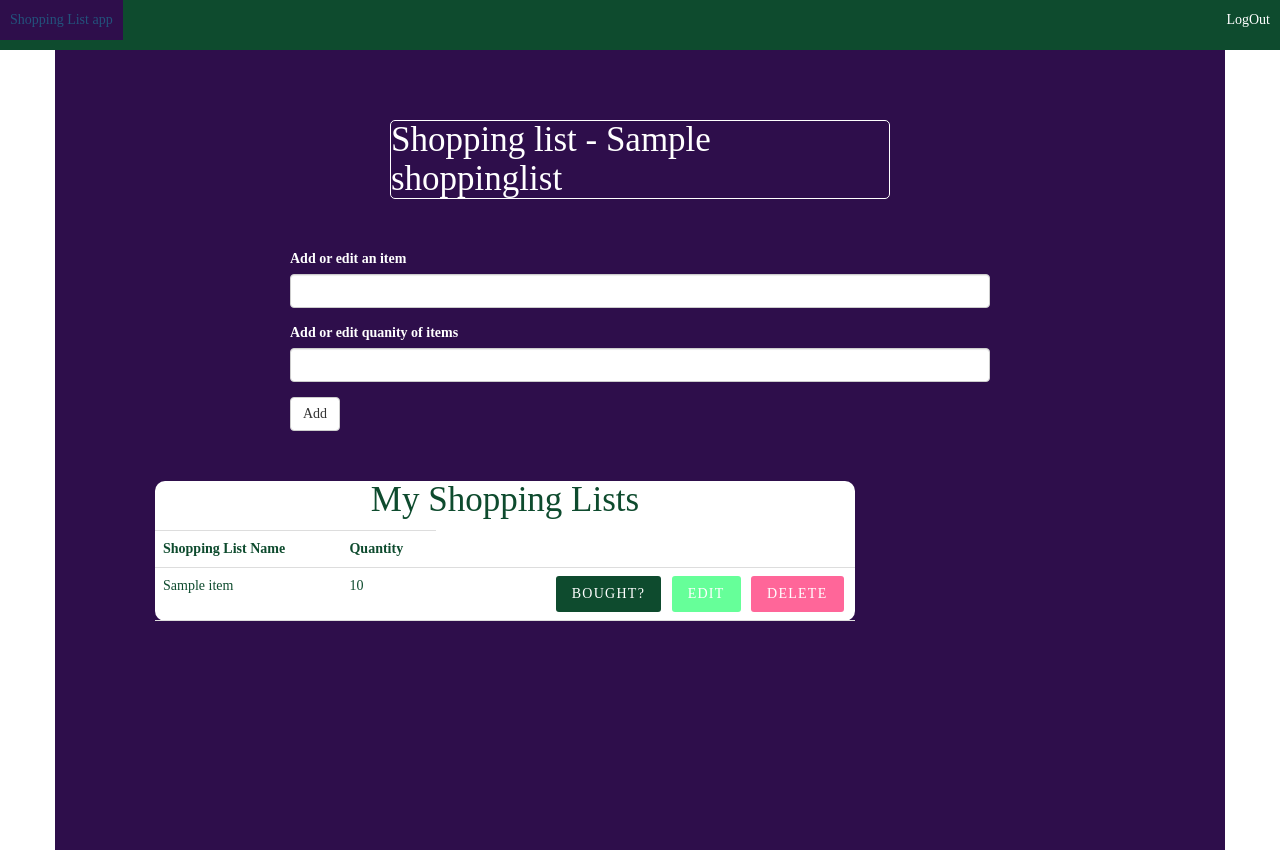
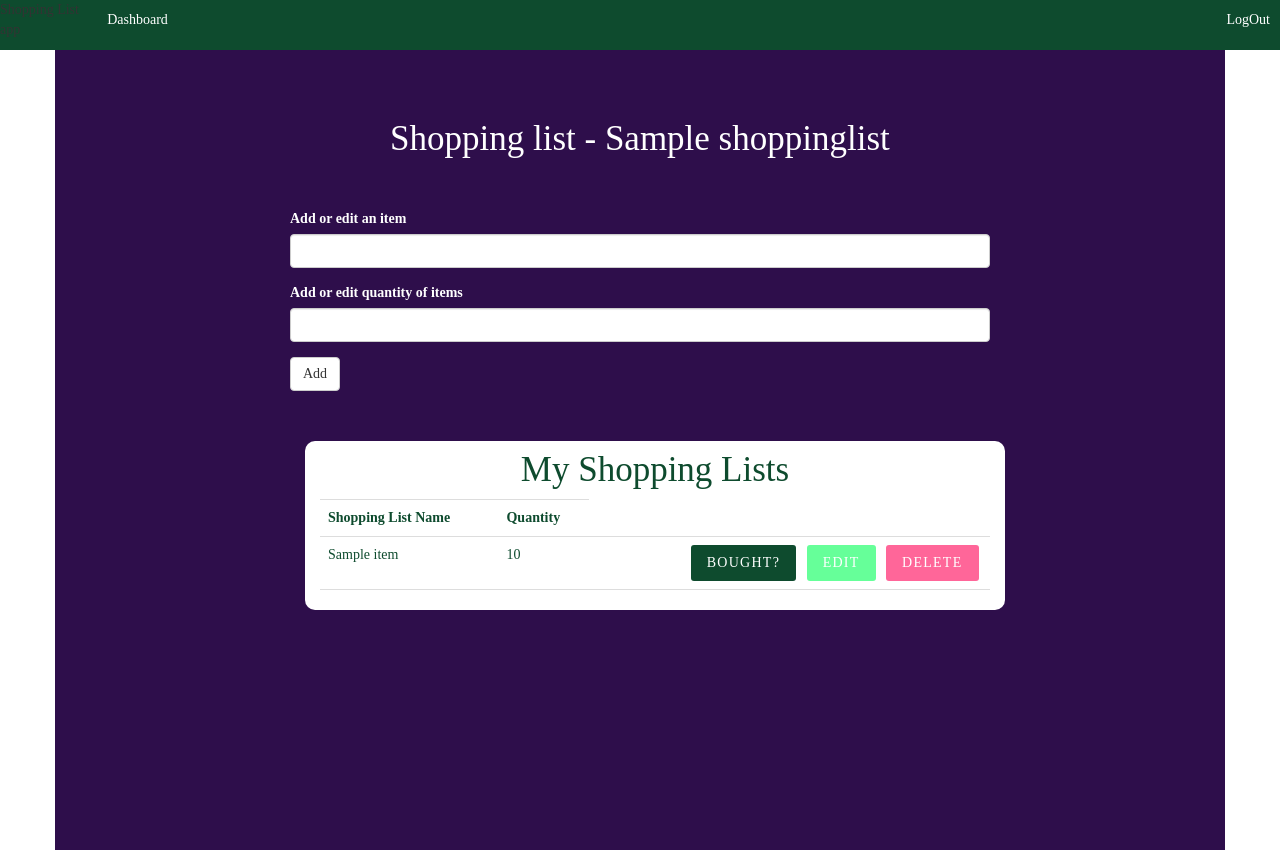
Before and after one commit to machariamarigi/shopping_list, a Flask app: template app/templates/dashboard/shoppinglist.html in a window 1280 px wide. Run offline with Flask 2, Linux system fonts and the light colour scheme; the template is opened without the code that fills it: values that come from a table or form of the project are taken from there, most other values are stand-ins (such as "Sample title", 1, 10 or a date in 2020); parts of the project's set-up code (start-up, migrations or seed data) failed here and were passed over; some libraries are stand-ins or nearby versions.

Commit message:
[Chore #150661899]UI update regarding tables containing shoppinglists and items

```diff
--- a/app/dashboard/forms.py
+++ b/app/dashboard/forms.py
@@ -16,5 +16,5 @@ class ShoppingitemForm(FlaskForm):
     """For used to create a shopping list item"""
     name = StringField('Add or edit an item', validators=[DataRequired()])
     quantity = StringField(
-        'Add or edit quanity of items', validators=[DataRequired()])
+        'Add or edit quantity of items', validators=[DataRequired()])
     submit = SubmitField('Add')
--- a/app/static/css/style.css
+++ b/app/static/css/style.css
@@ -3,6 +3,11 @@
 * {
     font-family: 'fira code', Verdana;
     margin: 0;
+    box-model: border-box;
+}
+
+*{
+    transition: all 0.6s;
 }
 
 h1 {
@@ -205,8 +210,8 @@ nav a:hover {
 .dash-header h1 {
     margin-bottom: 50px;
     width: 500px;
-    border: 1px solid #fff;
-    border-radius: 5px;
+    /* border: 1px solid #fff;
+    border-radius: 5px; */
 }
 
 .dash-table {
@@ -216,8 +221,13 @@ nav a:hover {
     background-color: #fff;
     margin-top: 50px;
     text-align: center;
-    margin-left: 100px;
+    margin-left: 250px;
     border-radius: 10px;
+}
+
+.dash-table h1 {
+    margin: 5px;
+    padding: 5px;
 }
 
 table.table {
@@ -253,10 +263,12 @@ button:hover {
 
 button.edit {
     background: #6F9;
+    color: #333;
 }
 
 button.buy {
     background: #C8D566;
+    color: #333;
 }
 
 button.delete {
@@ -284,23 +296,11 @@ button.delete {
 }
 
 * {
-    box-model: border-box;
+
     font-family: 'futura';
 }
 
-*{
-    transition: all 0.6s;
-}
 
-html {
-    height: 100%;
-}
-
-body{
-    font-family: 'Lato', sans-serif;
-    color: #888;
-    margin: 0;
-}
 
 #main{
     display: table;
--- a/app/templates/authbase.html
+++ b/app/templates/authbase.html
@@ -12,7 +12,8 @@
 <body>
     <nav>
         <ul>
-            <li><a>Shopping List app</a></li>
+            <li>Shopping List app</li>
+            <li><a>Dashboard</a></li>
         </ul>
         <ul class="right">
             <li><a href="{{ url_for('auth.logout') }}">LogOut</a></li>
--- a/app/templates/dashboard/shoppinglist.html
+++ b/app/templates/dashboard/shoppinglist.html
@@ -9,7 +9,7 @@
     </div>
     {{ wtf.quick_form(form) }}
     {% if items %}
-        <div class="dash-table text-center">
+        <div class="dash-table col-md-8">
             <h1>My Shopping Lists</h1>
             <table class="table">
                 <tr>
@@ -33,6 +33,10 @@
                 {% endfor %}
             </table>
         </div>
+    {% else %}
+        <div class="dash-table">
+            <h1>Add new items to this shopping list</h1>
+        </div>
     {% endif %}
 </div>
 {% endblock %}
--- a/designs/templates/dashboard.html
+++ b/designs/templates/dashboard.html
@@ -32,7 +32,7 @@
                     </li>
                 </ul>
             </form>
-
+            <div class="row">
                 <div class="dash-table">
                     <h1>My Shopping Lists</h1>
                     <table class="table">
@@ -55,6 +55,7 @@
                 </div>
             </div>
         </div>
+    </div>
 </body>
 
 </html>
```
Also changed, not shown: app/templates/dashboard/dashboard.html (+7 -1 lines). Lines whose indentation alone changed are shown as unchanged.
